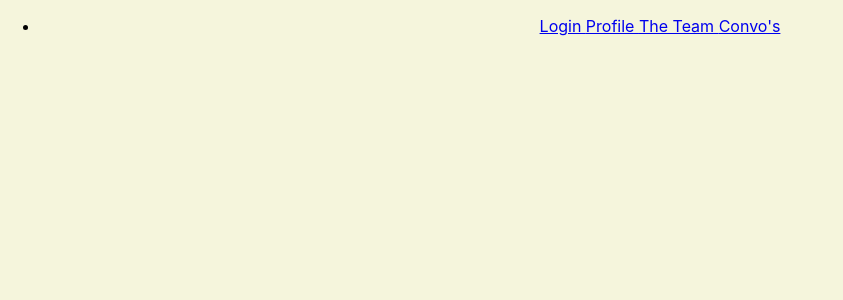
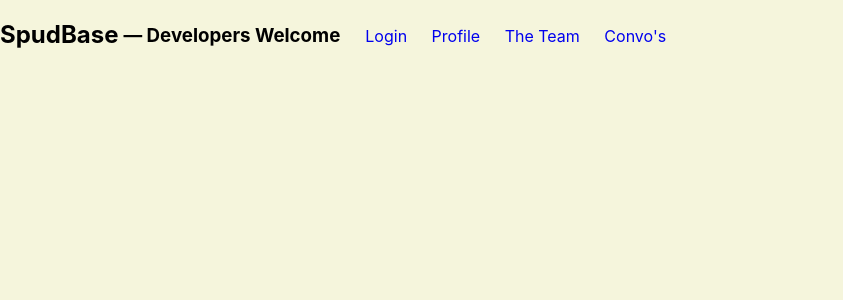
Before and after one commit to PotatoesOnTheBrain/SpudBase_Client, a React (Create React App) app: page / in a window 1280 px wide. Shown: the top 300 px of the page, without its empty margins (0-843 px from the left). Built offline with nearby package versions, Linux system fonts and the light colour scheme.

Commit message:
cleaned up nav bar and added title

```diff
--- a/src/App.css
+++ b/src/App.css
@@ -2,37 +2,21 @@
   text-align: center;
 }
 
-.App-logo {
-  height: 40vmin;
-  pointer-events: none;
+nav {
+  display: flex;
+  flex-direction: row;
 }
 
-@media (prefers-reduced-motion: no-preference) {
-  .App-logo {
-    animation: App-logo-spin infinite 20s linear;
-  }
+h3 {
+  padding: 5px;
 }
 
-.App-header {
-  background-color: #282c34;
-  min-height: 100vh;
-  display: flex;
-  flex-direction: column;
-  align-items: center;
-  justify-content: center;
-  font-size: calc(10px + 2vmin);
-  color: white;
+ul {
+  list-style: none;
+  padding: 10px
 }
 
-.App-link {
-  color: #61dafb;
+a {
+  padding: 10px;
+  text-decoration: none;
 }
-
-@keyframes App-logo-spin {
-  from {
-    transform: rotate(0deg);
-  }
-  to {
-    transform: rotate(360deg);
-  }
-}
--- a/src/App.js
+++ b/src/App.js
@@ -12,6 +12,8 @@ function App() {
     <div className="App">
       <header>
         <nav>
+          <h1>SpudBase</h1>
+          <h3> — Developers Welcome</h3>
           <ul>
             <li>
               <Link to="/login"> Login </Link>
```
